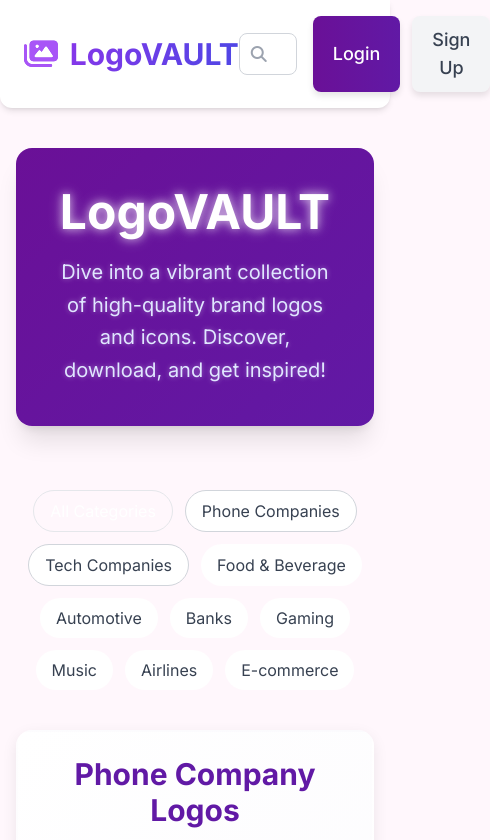
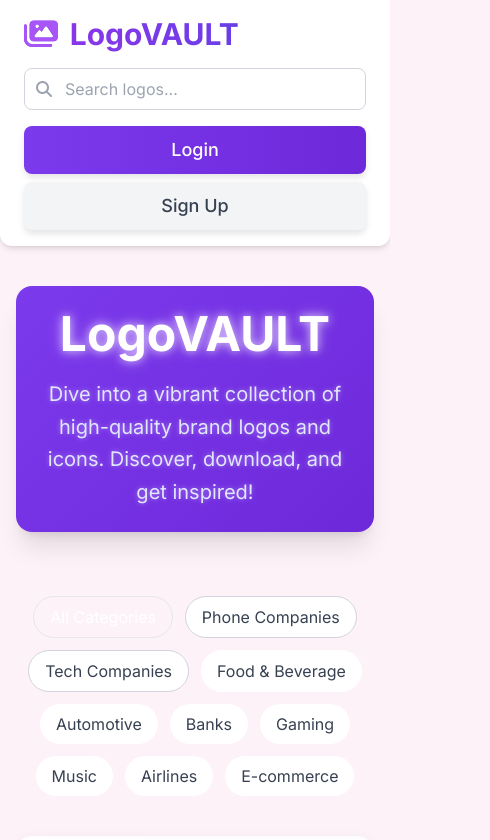
Before and after one commit to ITIKAKASHYAP/LogoVAULT-, a plain HTML site: page index.html in a window 390 px wide. Shown: the top 840 px of the page, 490 px wide, since content can reach past the window. Drawn offline with nearby package versions, Linux system fonts and the light colour scheme.

Commit message:
Update index.html

```diff
--- a/index.html
+++ b/index.html
@@ -13,12 +13,12 @@
     <style>
         /* Define a more vibrant primary color palette */
         :root {
-            --primary: #6a1097; /* A vibrant purple-indigo */
-            --primary-dark: #6119a5; /* A darker shade of the primary */
+            --primary: #7c3aed; /* A vibrant purple-indigo */
+            --primary-dark: #6d28d9; /* A darker shade of the primary */
             --primary-light: #a78bfa; /* A lighter shade for accents */
             --secondary-accent: #14b8a6; /* Teal for success/upload */
             --secondary-accent-dark: #0d9488; /* Darker teal */
-            --bg-light: #fff7fc; /* Very light pinkish background for creativity */
+            --bg-light: #fdf2f8; /* Very light pinkish background for creativity */
             --text-dark: #1f2937; /* Dark gray for main text */
             --text-light: #e0e7ff; /* Light text for dark backgrounds */
         }
@@ -292,7 +292,7 @@
         /* Styles for the intro box */
         .intro-box {
             background: linear-gradient(135deg, var(--primary), var(--primary-dark)); /* Gradient background */
-            box-shadow: 0 0 20px rgba(149, 101, 233, 0.943), /* Purple glow */
+            box-shadow: 0 0 20px rgba(124, 58, 237, 0.6), /* Purple glow */
                         0 0 40px rgba(124, 58, 237, 0.4);
         }
 
@@ -368,15 +368,15 @@
 </head>
 <body class="min-h-screen flex flex-col">
     <!-- Navigation Bar -->
-    <nav class="bg-white shadow-md py-4 px-6 flex justify-between items-center sticky top-0 z-50 rounded-b-xl">
-        <a href="#" class="text-3xl font-extrabold text-transparent bg-clip-text bg-gradient-to-r from-purple-600 to-indigo-600 flex items-center">
+    <nav class="bg-white shadow-md py-4 px-6 flex flex-col sm:flex-row sm:justify-between sm:items-center rounded-b-xl">
+        <a href="#" class="text-3xl font-extrabold text-transparent bg-clip-text bg-gradient-to-r from-purple-600 to-indigo-600 flex items-center mb-4 sm:mb-0">
             <i class="fas fa-images mr-3 text-purple-500"></i>
             LogoVAULT
         </a>
 
-        <div class="flex items-center space-x-4">
-            <!-- Search Bar (Added) -->
-            <div class="relative w-full max-w-xs md:max-w-sm">
+        <div class="flex flex-col sm:flex-row items-center w-full sm:w-auto space-y-4 sm:space-y-0 sm:space-x-4">
+            <!-- Search Bar -->
+            <div class="relative w-full"> <!-- Removed sm:w-64 to allow it to fill more on small screens -->
                 <input type="text" id="searchInput" placeholder="Search logos..."
                        class="w-full px-4 py-2 border border-gray-300 rounded-lg focus:ring-2 focus:ring-primary-light focus:border-primary-light transition-all pl-10"
                        onkeyup="filterGallery()">
@@ -384,22 +384,22 @@
             </div>
 
             <!-- Auth buttons (shown when logged out) -->
-            <div id="authButtons" class="flex flex-row space-x-3">
-                <button onclick="openModal('loginModal')" class="btn btn-primary-gradient px-5 py-2.5 rounded-lg font-medium text-lg">
+            <div id="authButtons" class="flex flex-col sm:flex-row space-y-2 sm:space-y-0 sm:space-x-3 w-full sm:w-auto justify-center sm:justify-start mt-4 sm:mt-0">
+                <button onclick="openModal('loginModal')" class="btn btn-primary-gradient w-full sm:w-auto px-5 py-2.5 rounded-lg font-medium text-lg">
                     Login
                 </button>
-                <button onclick="openModal('signupModal')" class="btn bg-gray-100 hover:bg-gray-200 text-gray-700 px-5 py-2.5 rounded-lg font-medium text-lg">
+                <button onclick="openModal('signupModal')" class="btn bg-gray-100 hover:bg-gray-200 text-gray-700 w-full sm:w-auto px-5 py-2.5 rounded-lg font-medium text-lg">
                     Sign Up
                 </button>
             </div>
 
             <!-- User menu (shown when logged in) -->
-            <div id="userMenu" class="hidden flex items-center space-x-4">
-                <button onclick="openModal('uploadModal')" class="btn btn-secondary-gradient px-5 py-2.5 rounded-lg font-medium text-lg">
+            <div id="userMenu" class="hidden flex flex-col sm:flex-row items-center space-y-2 sm:space-y-0 sm:space-x-4 w-full sm:w-auto justify-center sm:justify-start mt-4 sm:mt-0">
+                <button onclick="openModal('uploadModal')" class="btn btn-secondary-gradient w-full sm:w-auto px-5 py-2.5 rounded-lg font-medium text-lg">
                     <i class="fas fa-cloud-upload-alt mr-2"></i> Upload
                 </button>
 
-                <div class="dropdown relative">
+                <div class="dropdown relative w-full sm:w-auto flex justify-center sm:block">
                     <button class="flex items-center space-x-2 focus:outline-none p-1 rounded-full hover:bg-gray-100 transition-colors">
                         <img id="userAvatar" class="w-11 h-11 rounded-full border-2 border-primary-light object-cover" src="https://placehold.co/150x150/a78bfa/ffffff?text=User" alt="User Avatar">
                         <i class="fas fa-chevron-down text-gray-500 text-sm"></i>
@@ -424,15 +424,15 @@
 
     <!-- Main Content -->
     <main class="flex-grow container mx-auto py-10 px-4 sm:px-6 lg:px-8">
-        <!-- New Intro Box with Animations and themed colors -->
-        <div class="intro-box rounded-2xl shadow-xl p-10 text-center mb-16 transform transition-all duration-500 hover:scale-[1.005] hover:shadow-2xl">
+        <!-- Intro Box -->
+        <div class="intro-box rounded-2xl shadow-xl p-6 sm:p-10 text-center mb-16 transform transition-all duration-500 hover:scale-[1.005] hover:shadow-2xl">
             <h1 class="text-5xl md:text-6xl font-extrabold mb-5 animate-fade-in-up">LogoVAULT</h1>
             <p class="text-xl md:text-2xl max-w-4xl mx-auto animate-fade-in leading-relaxed">
                 Dive into a vibrant collection of high-quality brand logos and icons. Discover, download, and get inspired!
             </p>
         </div>
 
-        <!-- Filter Buttons (Added) -->
+        <!-- Filter Buttons -->
         <div class="flex flex-wrap justify-center gap-3 mb-10">
             <button class="filter-btn bg-white text-gray-700 px-4 py-2 rounded-full border border-gray-300 hover:border-primary hover:text-primary transition-all duration-200"
                     data-category="all" onclick="filterByCategory('all')">All Categories</button>
@@ -456,7 +456,7 @@
                     data-category="e-commerce-platforms" onclick="filterByCategory('E-commerce Platforms')">E-commerce</button>
         </div>
 
-        <!-- Gallery container now controls the layout of the categories themselves (2 in a row on md+) -->
+        <!-- Gallery container -->
         <div id="galleryContainer" class="grid grid-cols-1 md:grid-cols-2 gap-10">
             <!-- Categories will be loaded dynamically here -->
         </div>
```
